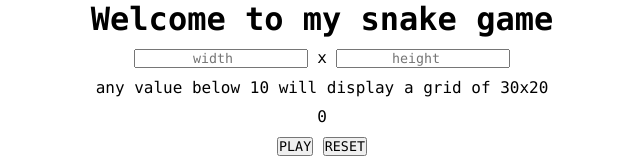
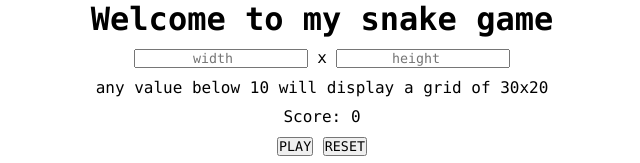
Before and after one commit to BOAScripts/SnakeGame-JS-Canvas, a plain HTML site: page index.html in a window 1280 px wide. Shown: the full height of the page, 318-958 px from the left. Drawn offline with Linux system fonts and the light colour scheme.

Commit message:
update README

```diff
--- a/index.html
+++ b/index.html
@@ -18,7 +18,7 @@
    <section id="gameRules">
       <p>any value below 10 will display a grid of 30x20</p>
    </section>
-   <p id="score">0</p>
+   <p>Score: <span id="score">0</span></p>
    <section class="btnSection">
    <button id="play">PLAY</button>
    <button id="reset">RESET</button>
```
Also changed, not shown: 1 other file.
